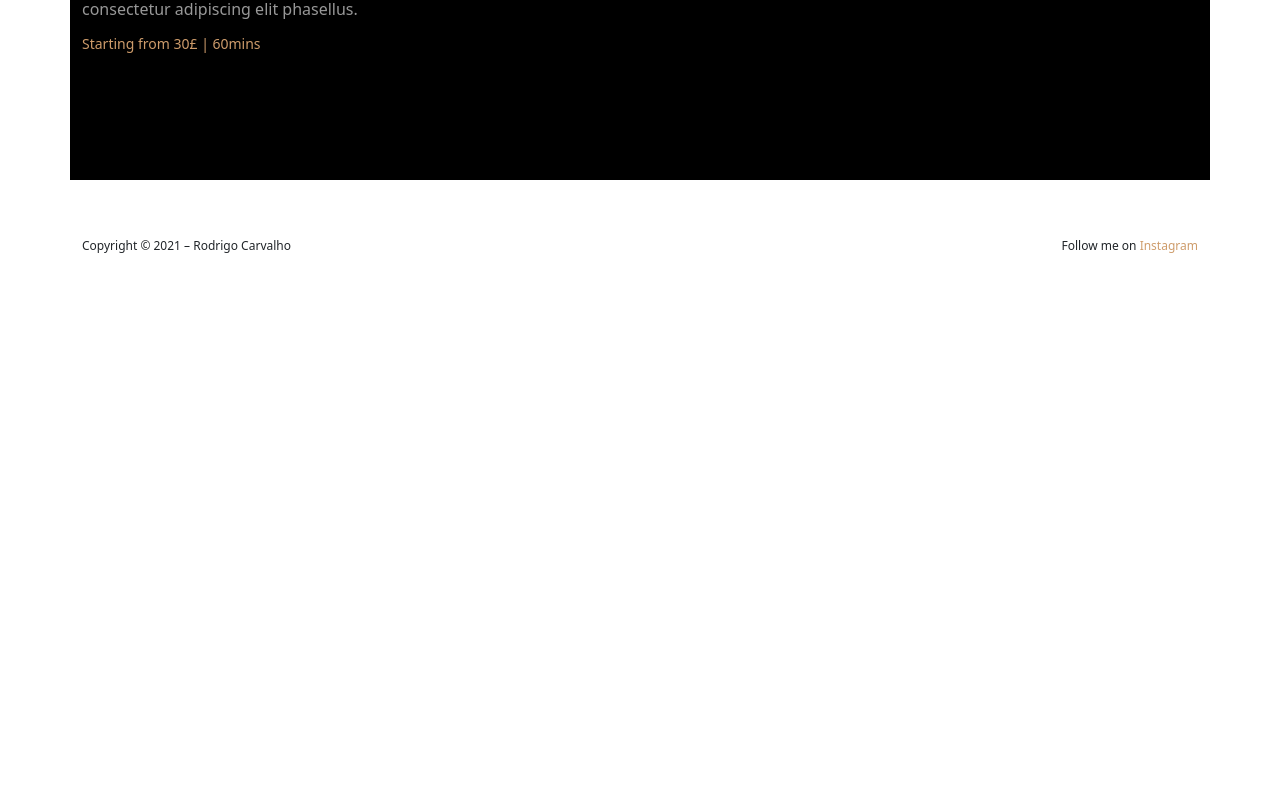
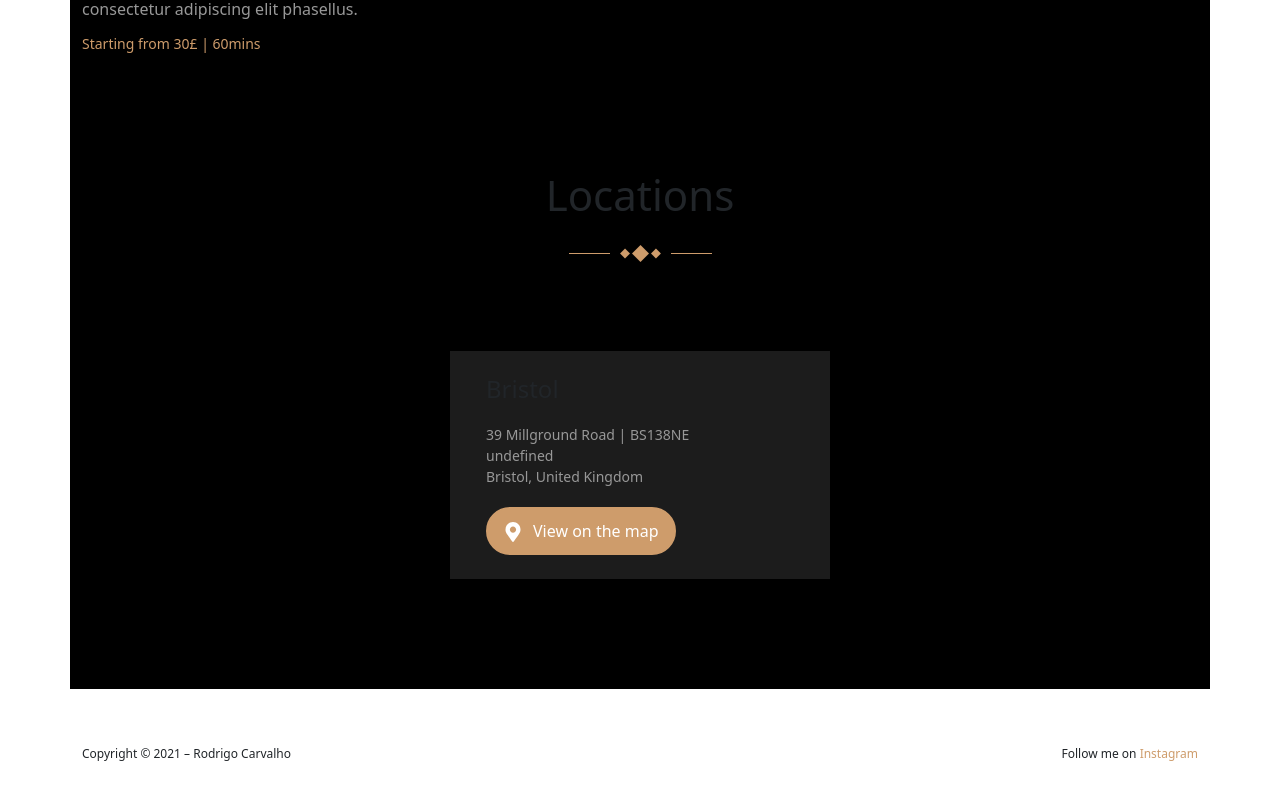
Before and after one commit to zero27barbering/sitezero27, a Next.js app: page / in a window 1280 px wide. Shown: the part 1817-2617 px from the top of the page. Before the commit the page ends 2128 px from the top, so only its background shows below. Built offline with nearby package versions, Linux system fonts and the light colour scheme.

Commit message:
locations section

```diff
--- /dev/null
+++ b/locations.json
@@ -0,0 +1,11 @@
+[
+    {
+        "id": 1,
+        "address": "Millground Road",
+        "number": 39,
+        "county": "Bishopsworth",
+        "city": "Bristol",
+        "country": "United Kingdom",
+        "postalCode": "BS138NE"
+    }
+]
--- a/pages/_app.js
+++ b/pages/_app.js
@@ -73,6 +73,18 @@ const GlobalStyle = createGlobalStyle`
     width: 40px;
     margin-right: 15px;
   }
+  .modal-body {
+    display: flex;
+    justify-content: center;
+  }
+  iframe {
+    height: 500px;
+    width: 600px;
+  }
+  /*iframe {
+    height: 300px;
+    width: 400px;
+  }*/
 `
 
 const theme = style.theme;
@@ -85,7 +97,7 @@ export default function App({ Component, pageProps }) {
           {/*<link rel="stylesheet" href="/css/bootstrap-grid.min.css"/>
           <link rel="stylesheet" href="/css/bootstrap-utilities.min.css"/>*/}
           <link href="https://cdn.jsdelivr.net/npm/bootstrap@5.0.0/dist/css/bootstrap.min.css" rel="stylesheet" />
-          <script src="https://cdn.jsdelivr.net/npm/bootstrap@5.0.0/dist/js/bootstrap.min.js" />
+          <script src="https://cdn.jsdelivr.net/npm/bootstrap@5.0.0/dist/js/bootstrap.min.js" async="async" />
         <link rel="preconnect" href="https://fonts.gstatic.com" />
         <link href="https://fonts.googleapis.com/css2?family=Poppins:ital,wght@0,100;0,200;0,300;0,400;0,500;0,600;0,700;0,800;0,900;1,100;1,200;1,300;1,400;1,500;1,600;1,700;1,800;1,900&display=swap" rel="stylesheet" />
       </Head>
--- a/pages/index.js
+++ b/pages/index.js
@@ -6,16 +6,21 @@ import Header from '../src/components/Header';
 import Footer from "../src/components/Footer";
 import NavBar from "../src/components/NavBar";
 import WhatsAppBtn from "../src/components/WhatsAppBtn";
+import Locations from "../src/components/Locations";
+import MapEmbed from "../src/components/MapEmbed";
+import ModalMap from "../src/components/ModalMap";
 
 export default function Home() {
   return (
     <>
+      <ModalMap />
       <WhatsAppBtn />
       <NavBar />
       <Header />
       <Infobar />
       <ServiceArea className="container">
         <Products />
+        <Locations />
       </ServiceArea>
       <Footer />
     </>
--- /dev/null
+++ b/src/components/Locations/index.js
@@ -0,0 +1,74 @@
+import React, {Component} from 'react';
+import styled from 'styled-components';
+import {Title} from "../Products";
+import locations from "../../../locations.json";
+import Button from "../button";
+import ModalMap from "../ModalMap";
+
+const Container = styled.div`
+  background-color: ${({theme}) => theme.colors.color3};
+
+  & > div {
+    padding: 1.5rem;
+  }
+  & section {
+    margin: 20px 0;
+  }
+  small {
+    color: #989898;
+    display: block;
+  }
+  & button {
+    padding: 10px 15px;
+  }
+  & svg {
+    height: 20px;
+    width: 20px;
+    margin-right: 10px;
+  }
+`
+
+const Row = styled.div`
+  justify-content: center;
+  --bs-gutter-y: 50px;
+`
+
+
+
+const location = locations.map((locations) => {
+
+    function handleClick() {
+        let bsModal = new bootstrap.Modal(document.getElementById('exampleModal'), { keyboard: true })
+        bsModal.show()
+    }
+
+    return (
+        <Container key={locations.id} className="col-12 col-lg-4">
+            <div>
+                <h4>{ locations.city }</h4>
+                <section>
+                    <small>{` ${locations.number} ${locations.address} | ${locations.postalCode} `}</small>
+                    <small>{` ${locations.district} `}</small>
+                    <small>{` ${locations.city}, ${locations.country} `}</small>
+                </section>
+                <Button onClick={ handleClick }>
+                    <svg aria-hidden="true" focusable="false" data-prefix="fas" data-icon="map-marker-alt" className="svg-inline--fa fa-map-marker-alt fa-w-12" role="img" xmlns="http://www.w3.org/2000/svg" viewBox="0 0 384 512"><path fill="currentColor" d="M172.268 501.67C26.97 291.031 0 269.413 0 192 0 85.961 85.961 0 192 0s192 85.961 192 192c0 77.413-26.97 99.031-172.268 309.67-9.535 13.774-29.93 13.773-39.464 0zM192 272c44.183 0 80-35.817 80-80s-35.817-80-80-80-80 35.817-80 80 35.817 80 80 80z" /></svg>
+                    <span>View on the map</span>
+                </Button>
+            </div>
+        </Container>
+    )
+})
+
+export default class Locations extends Component {
+    render() {
+        return (
+            <>
+                <Title style={{marginTop: 100 + 'px'}}>Locations</Title>
+                <Row className="row">
+                    { location }
+                </Row>
+            </>
+        )
+    }
+}
--- /dev/null
+++ b/src/components/MapEmbed/index.js
@@ -0,0 +1,15 @@
+import React from 'react';
+
+export default function MapEmbed({ address, number }) {
+
+    const urlAddress = encodeURI(`${number} ${address}`)
+
+    return (
+        <iframe
+            id="gmap_canvas"
+            src={` https://maps.google.com/maps?q=${urlAddress}&t=&z=17&ie=UTF8&iwloc=&output=embed `}
+            frameBorder="0"
+            scrolling="no" marginHeight="0" marginWidth="0"
+        />
+    )
+}
--- /dev/null
+++ b/src/components/ModalMap/index.js
@@ -0,0 +1,25 @@
+import React from 'react';
+import MapEmbed from "../MapEmbed";
+
+export default function ModalMap() {
+    return (
+        <div className="modal fade" id="exampleModal" tabIndex="-1" aria-labelledby="exampleModalLabel"
+             aria-hidden="true">
+            <div className="modal-dialog modal-dialog-centered modal-lg">
+                <div className="modal-content">
+                    <div className="modal-header">
+                        <h5 className="modal-title" id="exampleModalLabel">Modal title</h5>
+                        <button type="button" className="btn-close" data-bs-dismiss="modal" aria-label="Close" />
+                    </div>
+                    <div className="modal-body">
+                        <MapEmbed />
+                    </div>
+                    <div className="modal-footer">
+                        <button type="button" className="btn btn-secondary" data-bs-dismiss="modal">Close</button>
+                        <button type="button" className="btn btn-primary">Save changes</button>
+                    </div>
+                </div>
+            </div>
+        </div>
+    )
+}
```
